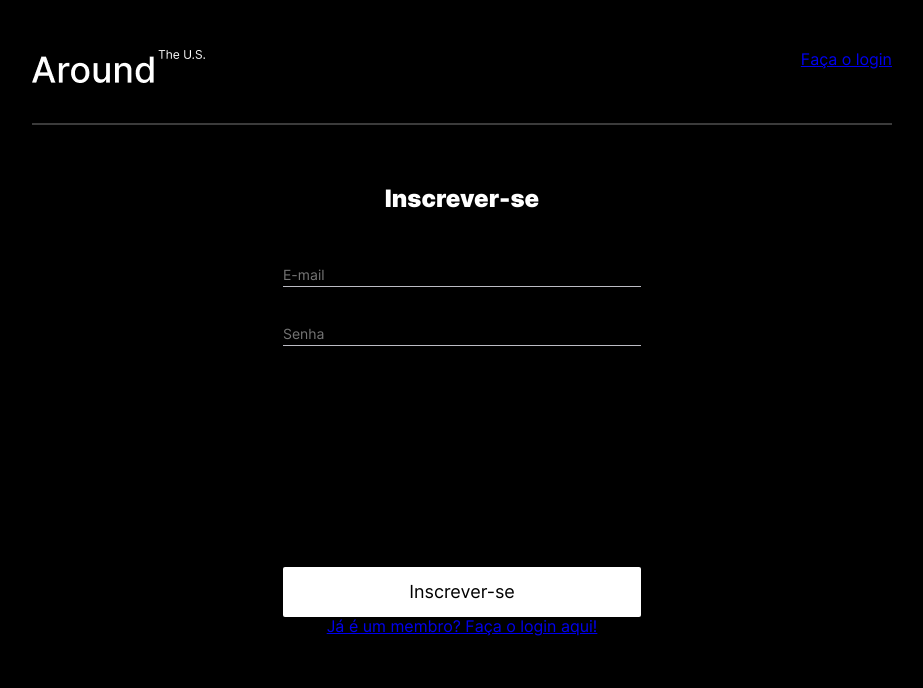
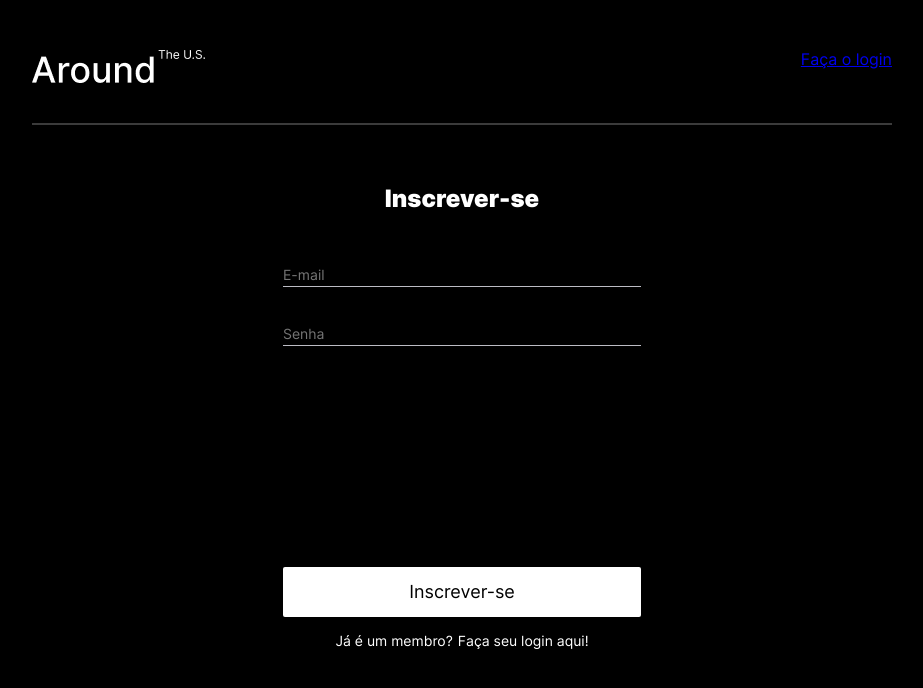
Before and after one commit to MaikonCorrea/web_project_around_auth, a React (Create React App) app: page /register in a window 1280 px wide. Shown: the top 688 px of the page, without its empty margins (178-1101 px from the left). Built offline with nearby package versions, Linux system fonts and the light colour scheme; no server answers.

Commit message:
changed signup/register name in Register.js and class names

```diff
--- a/src/components/Register.js
+++ b/src/components/Register.js
@@ -1,30 +1,26 @@
 import React, { useState } from "react";
-import { Link } from "react-router-dom";
+import { Link, withRouter } from "react-router-dom";
 
 import * as auth from "../utils/auth";
 
-export default function Register() {
+function Register() {
   const [email, setEmail] = useState("");
   const [password, setPassword] = useState("");
-
-  const handleLinkClick = () => {
-    window.location.href = "/login";
-  };
 
   const handleSubmit = (e) => {
     e.preventDefault();
     auth
-      .signup(email, password)
+      .register(email, password)
       .then((res) => console.log(res))
       .catch(console.log);
   };
 
   return (
     <>
-      <div className="login">
-        <h2 className="login__title">Inscrever-se</h2>
+      <div className="register">
+        <h2 className="register__title">Inscrever-se</h2>
         <input
-          className="login__input-email login__input-email:focus"
+          className="register__input-email register__input-email:focus"
           type="email"
           name="email"
           value={email}
@@ -33,7 +29,7 @@ export default function Register() {
         />
         <span className="span span_email-message"></span>
         <input
-          className="login__input-password"
+          className="register__input-password"
           type="password"
           name="password"
           value={password}
@@ -41,13 +37,18 @@ export default function Register() {
           onChange={(e) => setPassword(e.target.value)}
         />
         <span className="span span_password-message"></span>
-        <button className="login__button-confirm" onClick={handleSubmit}>
+        <button className="register__button-confirm" onClick={handleSubmit}>
           Inscrever-se
         </button>
-        <Link to="/login" className="login__link" onClick={handleLinkClick}>
-          Já é um membro? Faça o login aqui!
-        </Link>
+        <div className="register__signup">
+          <p>Já é um membro?</p>
+          <Link to="/login"  className="register__signup_link">
+            Faça seu login aqui!
+          </Link>
+        </div>
       </div>
     </>
   );
 }
+
+export default withRouter(Register);
```
